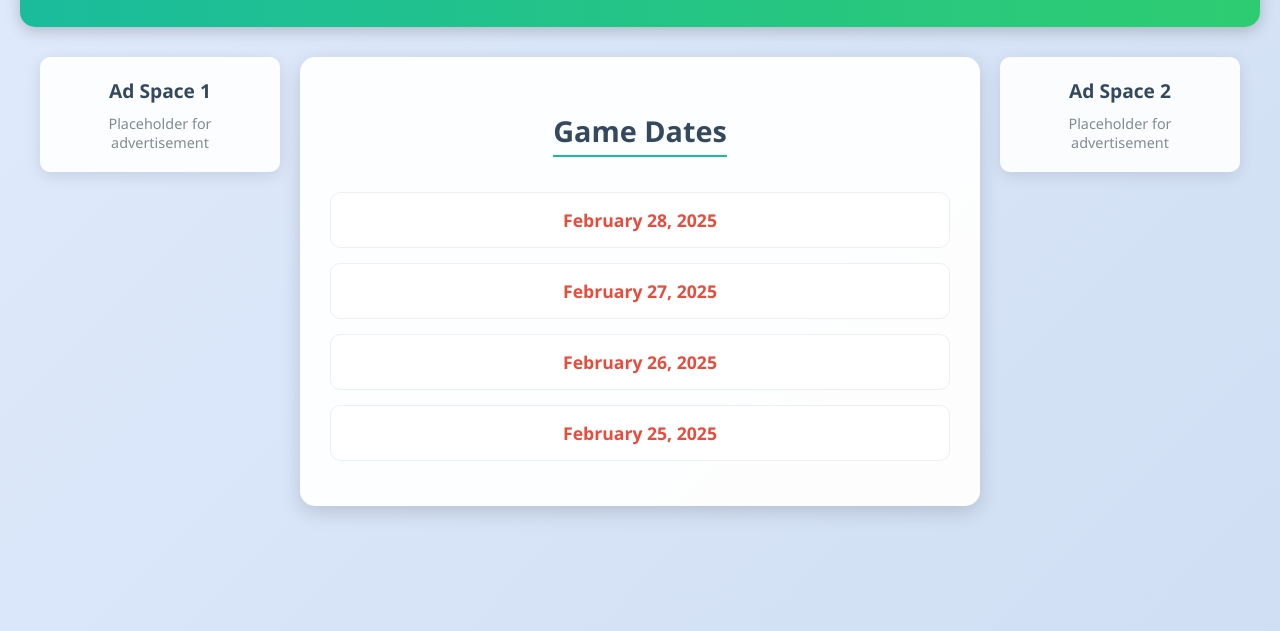
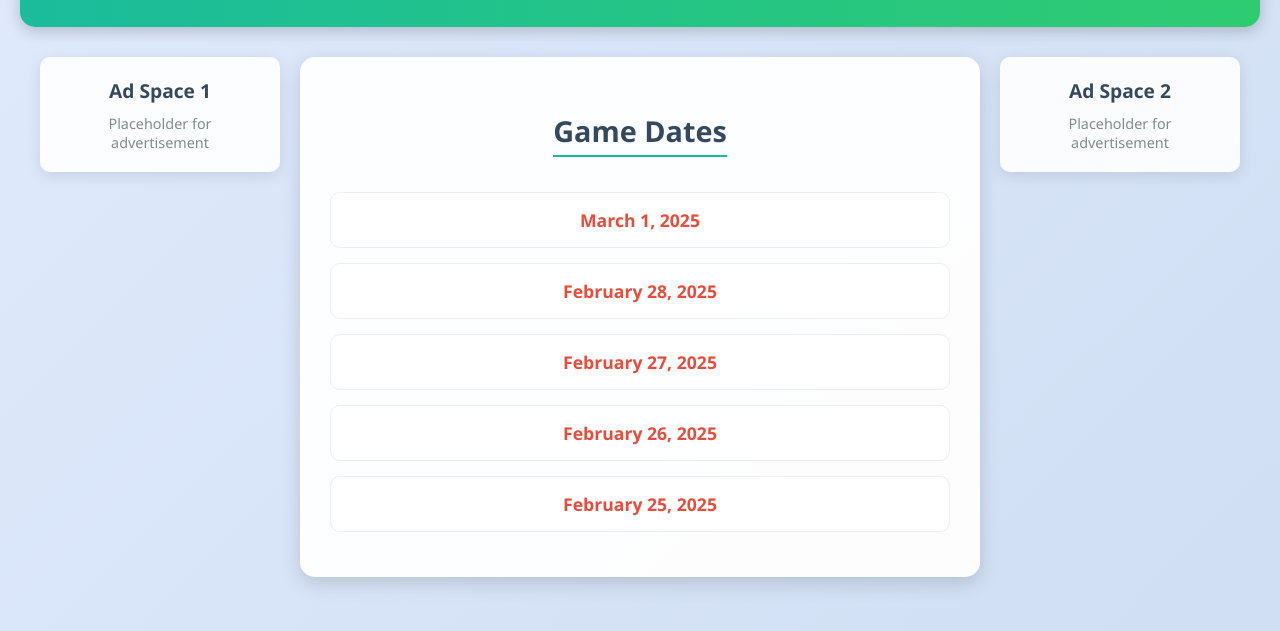
Before and after one commit to grokgame999/grokgame999.github.io, a plain HTML site: page index.html in a window 1280 px wide. Shown: the part 165-796 px from the top of the page. Drawn offline with Linux system fonts and the light colour scheme.

Commit message:
Update index.html

```diff
--- a/index.html
+++ b/index.html
@@ -129,6 +129,9 @@
         <div class="date-list">
             <h2>Game Dates</h2>
             <div class="date-item">
+                <a href="game/2025-03-01.html" target="_blank">March 1, 2025</a>
+            </div>
+            <div class="date-item">
                 <a href="game/2025-02-28.html" target="_blank">February 28, 2025</a>
             </div>
             <div class="date-item">
```
